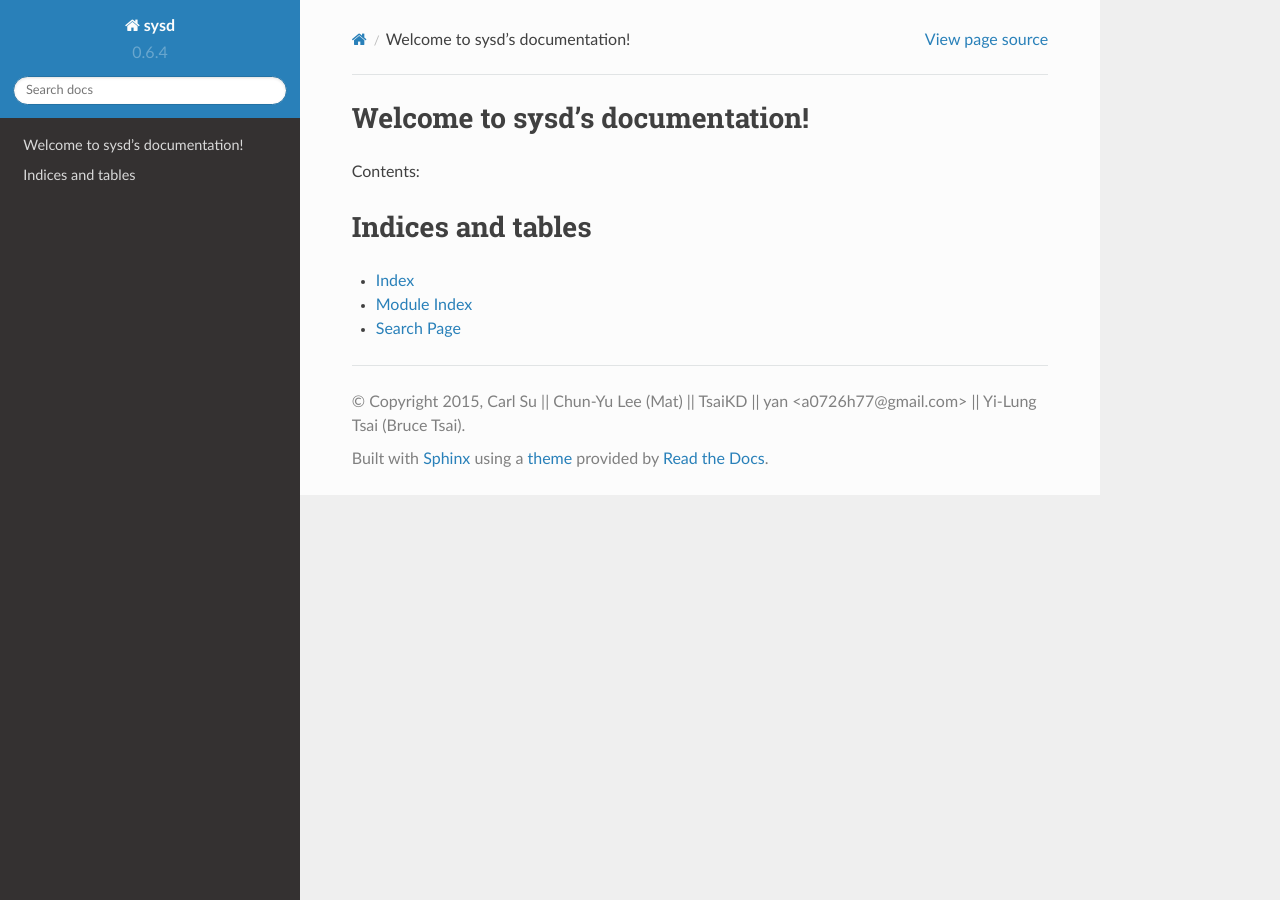
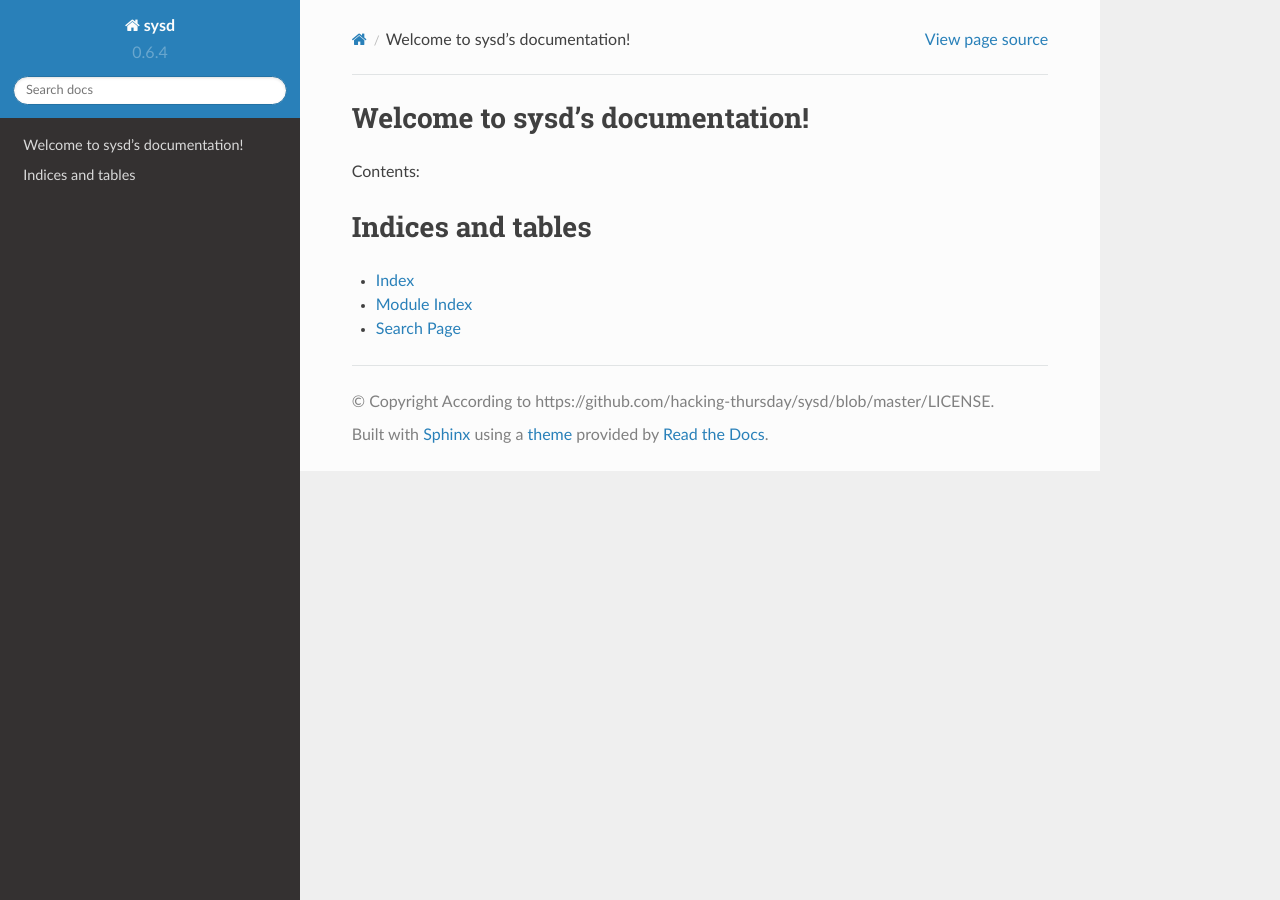
Before and after one commit to hacking-thursday/sysd, a Sphinx documentation site: the page built from docs/source/index.rst, in a window 1280 px wide. Built offline with Sphinx 7.4.7 and the Read the Docs theme 2.0.0, drawn with Linux system fonts in a browser that asks for light colours; pages that are not in the unit, such as notebooks, are missing from menus.

Commit message:
Update info

```diff
--- a/docs/source/conf.py
+++ b/docs/source/conf.py
@@ -45,7 +45,7 @@ master_doc = 'index'
 
 # General information about the project.
 project = u'sysd'
-copyright = u'2015, Carl Su || Chun-Yu Lee (Mat) || TsaiKD || yan <a0726h77@gmail.com> || Yi-Lung Tsai (Bruce Tsai)'
+copyright = u'According to https://github.com/hacking-thursday/sysd/blob/master/LICENSE'
 
 # The version info for the project you're documenting, acts as replacement for
 # |version| and |release|, also used in various other places throughout the
```
Also changed, not shown: 1 other file.
